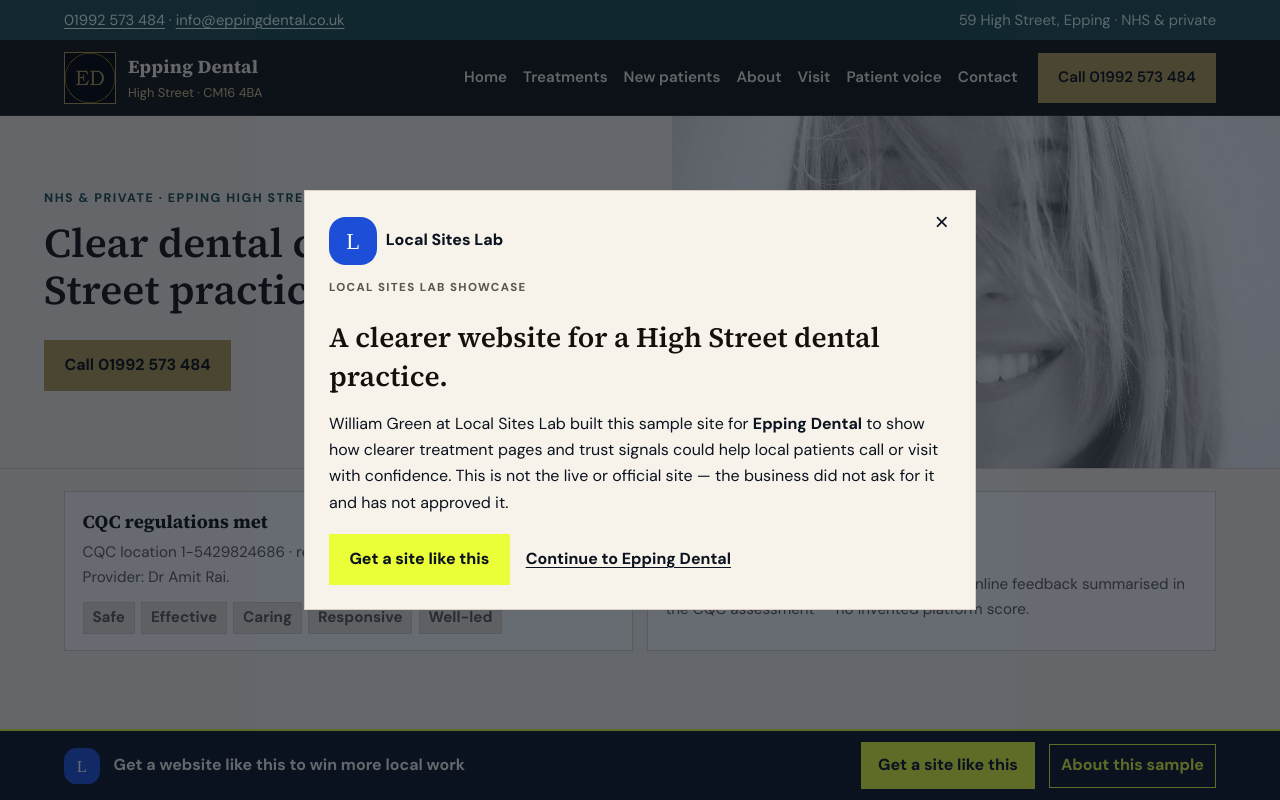
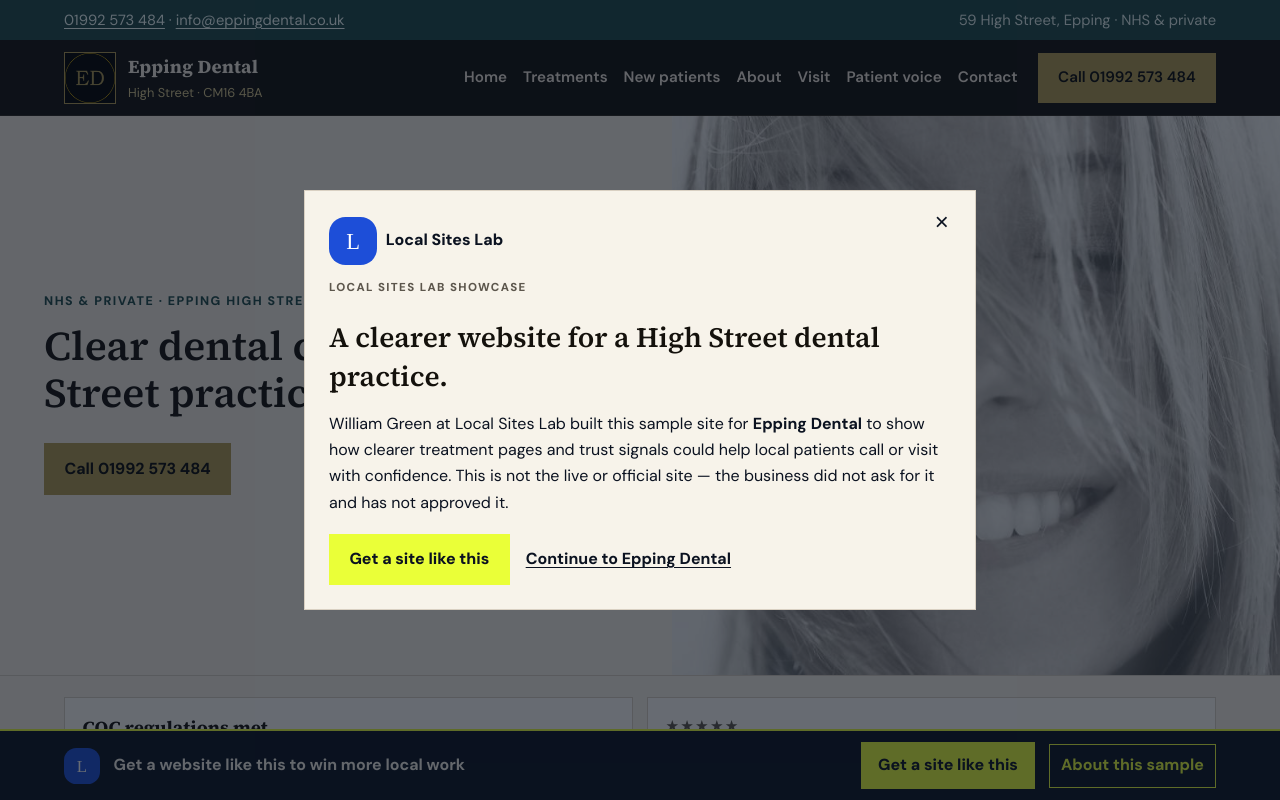
Before and after one commit to willgreeny9/local-sites-lab-epping-dental, a Next.js app: page / in a window 1280 px wide. Shown: the top 800 px of the page. Built offline with nearby package versions, Linux system fonts and the light colour scheme.

Commit message:
UX: cap hero max-height min(70vh, 640px) with object-fit cover

```diff
--- a/app/globals.css
+++ b/app/globals.css
@@ -1065,3 +1065,32 @@ ul {
     transition: none !important;
   }
 }
+
+/* UX hero cap: max-height min(70vh, 640px) */
+.hero-pathway {
+  max-height: min(70vh, 640px);
+  overflow: hidden;
+}
+.hero-pathway img,
+.hero-media img {
+  width: 100%;
+  height: 100%;
+  max-height: 100% !important;
+  object-fit: cover;
+}
+@media (min-width: 801px) {
+  .hero-pathway {
+    min-height: 0 !important;
+    height: min(70vh, 640px);
+  }
+  .hero-media {
+    min-height: 0 !important;
+    max-height: 100%;
+    height: 100%;
+    overflow: hidden;
+  }
+  .hero-media img {
+    min-height: 0 !important;
+    max-height: 100% !important;
+  }
+}
```
